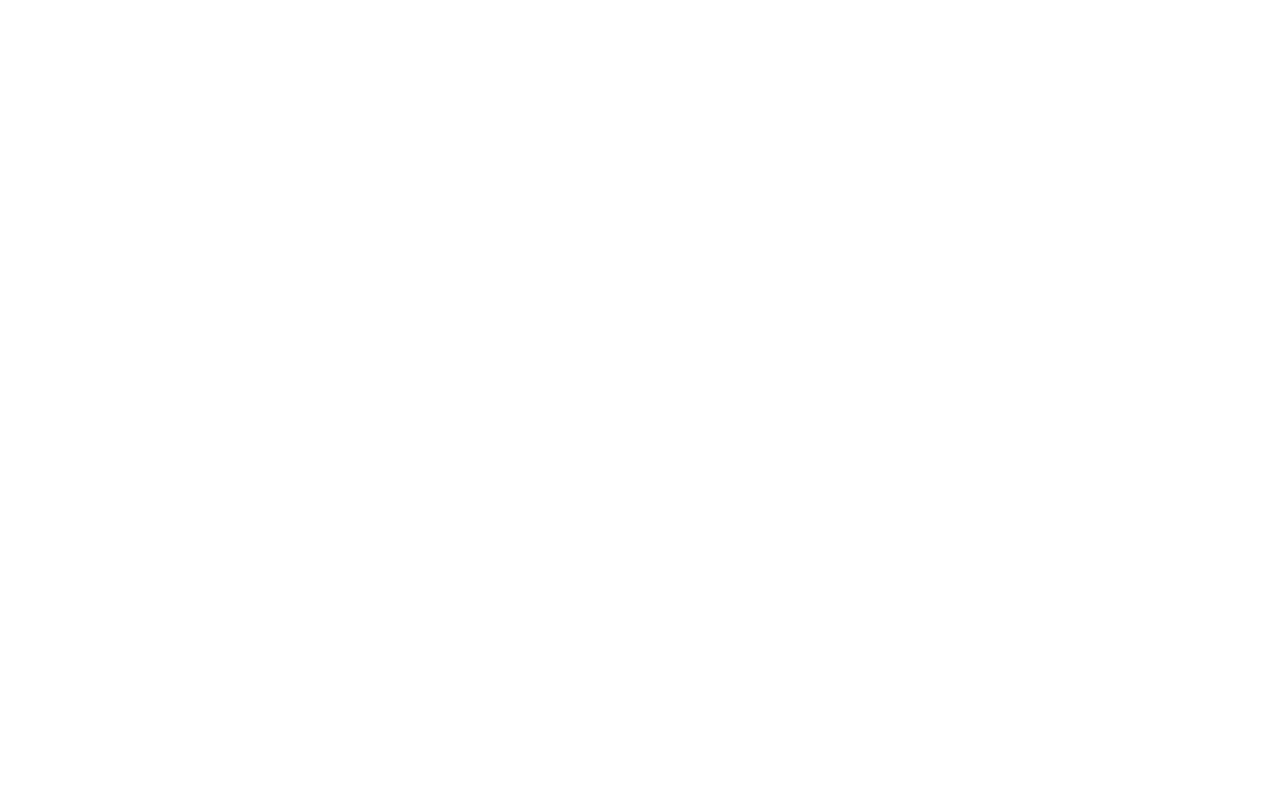
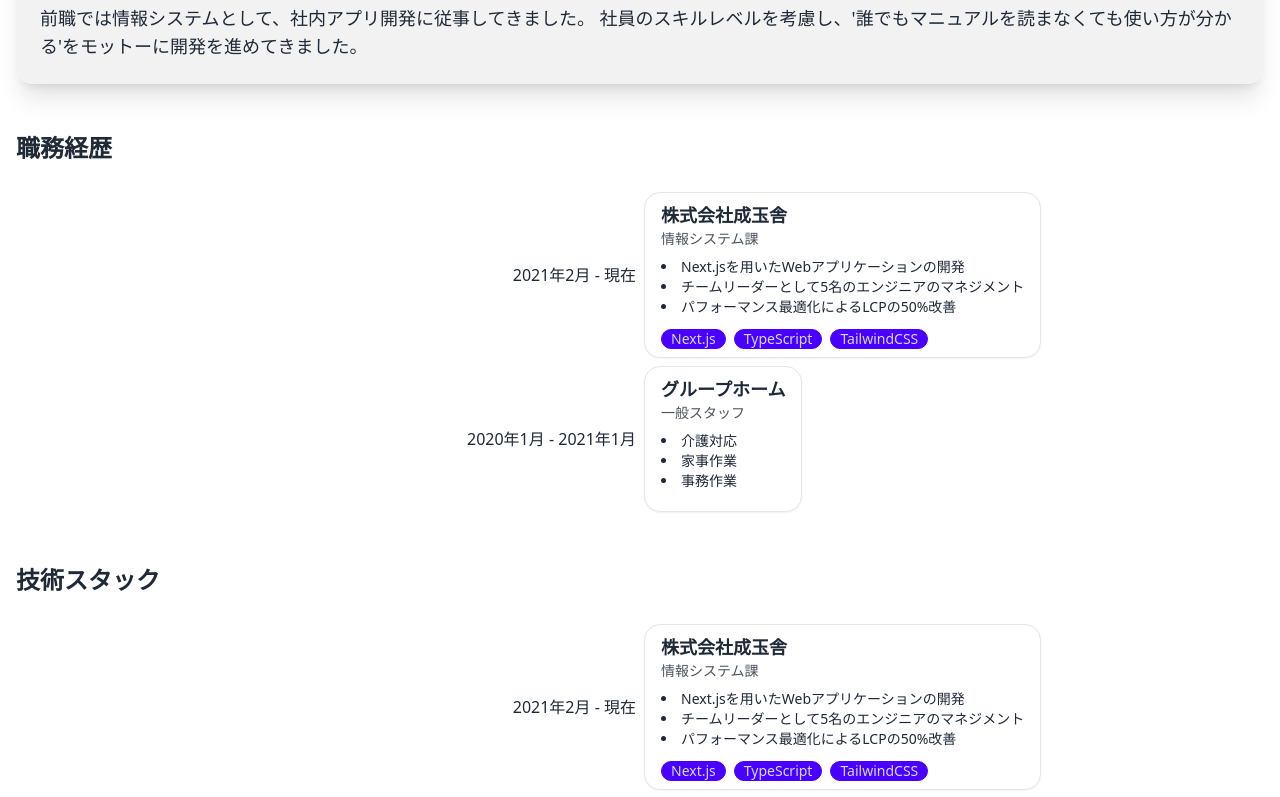
Before and after one commit to aliceferlan/curriculum, a Next.js app in the folder currire/: page /carrier in a window 1280 px wide. Before the commit this address had no page. Shown: the part 240-1037 px from the top of the page. Before the commit the page ends 800 px from the top, so only its background shows below. Built offline with nearby package versions, Linux system fonts and the light colour scheme.

Commit message:
fix:タイポの修正

```diff
--- a/currire/src/app/career/page.tsx
+++ b/currire/src/app/carrier/page.tsx
@@ -1,6 +1,6 @@
-// app/career/page.tsx
+// app/Carrier/page.tsx
 import { Metadata } from "next";
-import Career from "@/components/carrire";
+import Carrier from "@/components/Carrier";
 
 // メタデータの設定
 export const metadata: Metadata = {
@@ -9,11 +9,11 @@ export const metadata: Metadata = {
 };
 
 // 職務経歴ページのメインコンポーネント
-export default function CareerPage() {
+export default function CarrierPage() {
 	return (
 		<main className="container mx-auto px-4 py-8">
 			<h1 className="text-4xl font-bold mb-8 text-center">職務経歴</h1>
-			<Career />
+			<Carrier />
 		</main>
 	);
 }
--- a/currire/src/app/layout.tsx
+++ b/currire/src/app/layout.tsx
@@ -1,7 +1,7 @@
 import type { Metadata } from "next";
 import { Geist, Geist_Mono } from "next/font/google";
 import "./globals.css";
-import Header from "@/components/header";
+import Header from "@/components/Header";
 // import { ThemeProvider } from "next-themes";
 // import Footer from "@/components/layout/Footer";
 
--- a/currire/src/app/page.tsx
+++ b/currire/src/app/page.tsx
@@ -24,7 +24,7 @@ export default function Home() {
 
 			{/* ナビゲーションカード */}
 			<div className="grid md:grid-cols-2 gap-8 max-w-4xl mx-auto">
-				<Link href="/career" className="card">
+				<Link href="/carrier" className="card">
 					<div className="p-6 bg-white hover:bg-gray-300 rounded-lg shadow-lg">
 						<h2 className="text-2xl font-bold mb-2">職務経歴</h2>
 						<p className="text-gray-600">
--- a/currire/src/components/carrire/CareereSkills.tsx
+++ b/currire/src/components/Carrier/CarrierSkills.tsx
@@ -1,29 +1,29 @@
-// components/CareerTimeline.tsx
+// components/CarrierTimeline.tsx
 import Timeline from "daisyui";
 
-interface CareerTimelineProps {
-	careers: CareerEntry[];
+interface CarrierTimelineProps {
+	Carriers: CarrierEntry[];
 }
 
-export function CareerSkills({ careers }: CareerTimelineProps) {
+export function CarrierSkills({ Carriers }: CarrierTimelineProps) {
 	return (
 		<ul className="timeline timeline-vertical">
-			{careers.map((career, index) => (
+			{Carriers.map((Carrier, index) => (
 				<li key={index} className="timeline-item">
-					<div className="timeline-start">{career.period}</div>
+					<div className="timeline-start">{Carrier.period}</div>
 					<div className="timeline-middle"></div>
 					<div className="timeline-end timeline-box">
-						<h3 className="font-bold text-lg">{career.company}</h3>
-						<p className="text-sm opacity-80">{career.position}</p>
+						<h3 className="font-bold text-lg">{Carrier.company}</h3>
+						<p className="text-sm opacity-80">{Carrier.position}</p>
 						<ul className="list-disc list-inside mt-2">
-							{career.description.map((desc, i) => (
+							{Carrier.description.map((desc, i) => (
 								<li key={i} className="text-sm">
 									{desc}
 								</li>
 							))}
 						</ul>
 						<div className="flex flex-wrap gap-2 mt-3">
-							{career.technologies.map((tech, i) => (
+							{Carrier.technologies.map((tech, i) => (
 								<span key={i} className="badge badge-primary">
 									{tech}
 								</span>
--- a/currire/src/components/carrire/CareereTimeline.tsx
+++ b/currire/src/components/Carrier/CarrierTimeline.tsx
@@ -1,28 +1,28 @@
-// components/CareerTimeline.tsx
+// components/CarrierTimeline.tsx
 // import { Timeline } from "react-daisyui";
 
-interface CareerTimelineProps {
-	careers: CareerEntry[];
+interface CarrierTimelineProps {
+	Carriers: CarrierEntry[];
 }
 
-export function CareerTimeline({ careers }: CareerTimelineProps) {
+export function CarrierTimeline({ Carriers }: CarrierTimelineProps) {
 	return (
 		<ul className="timeline timeline-vertical">
-			{careers.map((career, index) => (
+			{Carriers.map((Carrier, index) => (
 				<li key={index} className="timeline-item">
-					<div className="timeline-start">{career.period}</div>
+					<div className="timeline-start">{Carrier.period}</div>
 					<div className="timeline-end timeline-box">
-						<h3 className="font-bold text-lg">{career.company}</h3>
-						<p className="text-sm opacity-80">{career.position}</p>
+						<h3 className="font-bold text-lg">{Carrier.company}</h3>
+						<p className="text-sm opacity-80">{Carrier.position}</p>
 						<ul className="list-disc list-inside mt-2">
-							{career.description.map((desc, i) => (
+							{Carrier.description.map((desc, i) => (
 								<li key={i} className="text-sm">
 									{desc}
 								</li>
 							))}
 						</ul>
 						<div className="flex flex-wrap gap-2 mt-3">
-							{career.technologies.map((tech, i) => (
+							{Carrier.technologies.map((tech, i) => (
 								<span key={i} className="badge badge-primary">
 									{tech}
 								</span>
--- a/currire/src/components/carrire/index.tsx
+++ b/currire/src/components/Carrier/index.tsx
@@ -1,9 +1,8 @@
-// components/Career.tsx
-import { CareerTimeline } from "./CareereTimeline";
-import { CareerSkills } from "./CareereSkills";
+import { CarrierTimeline } from "./CarrierTimeline";
+import { CarrierSkills } from "./CarrierSkills";
 
 // サンプルデータ（実際のデータに置き換えてください）
-const careerData: CareerEntry[] = [
+const CarrierData: CarrierEntry[] = [
 	{
 		company: "株式会社成玉舎",
 		period: "2021年2月 - 現在",
@@ -16,7 +15,7 @@ const careerData: CareerEntry[] = [
 		technologies: ["Next.js", "TypeScript", "TailwindCSS"],
 	},
 	{
-		company: "よこはま夢くらぶ",
+		company: "グループホーム",
 		period: "2020年1月 - 2021年1月",
 		position: "一般スタッフ",
 		description: ["介護対応", "家事作業", "事務作業"],
@@ -24,8 +23,23 @@ const careerData: CareerEntry[] = [
 	},
 	// 他の職歴データ...
 ];
+const skillData: CarrierSkillsProps = {
+	technologies: [
+		{
+			whatSkill: "JavaScript",
+			howLong: "5年",
+		},
+		{
+			whatSkill: "TypeScript",
+			howLong: "3年",
+		},
+		// 他のスキルデータ...
+	],
+};
+const summary =
+	"前職では情報システムとして、社内アプリ開発に従事してきました。\n社員のスキルレベルを考慮し、'誰でもマニュアルを読まなくても使い方が分かる'をモットーに開発を進めてきました。";
 
-export default function Career() {
+export default function Carrier() {
 	return (
 		<div className="space-y-12">
 			{/* 概要セクション */}
@@ -33,22 +47,19 @@ export default function Career() {
 				<h2 className="text-2xl font-semibold mb-4">
 					プロフィール概要
 				</h2>
-				<p className="text-lg">
-					フロントエンド開発を専門とするエンジニアとして、モダンなWeb技術を活用したアプリケーション開発に従事してきました。
-					ユーザー体験の向上とパフォーマンスの最適化に特に注力しています。
-				</p>
+				<p className="text-lg">{summary}</p>
 			</section>
 
 			{/* タイムライン */}
 			<section>
 				<h2 className="text-2xl font-semibold mb-6">職務経歴</h2>
-				<CareerTimeline careers={careerData} />
+				<CarrierTimeline Carriers={CarrierData} />
 			</section>
 
 			{/* スキルセット */}
 			<section>
 				<h2 className="text-2xl font-semibold mb-6">技術スタック</h2>
-				<CareerSkills careers={careerData} />
+				<CarrierSkills Carriers={CarrierData} />
 			</section>
 		</div>
 	);
--- /dev/null
+++ b/currire/src/components/Carrire/CarrierTimeline.tsx
@@ -0,0 +1,36 @@
+// components/CarrierTimeline.tsx
+// import { Timeline } from "react-daisyui";
+
+interface CarrierTimelineProps {
+	Carriers: CarrierEntry[];
+}
+
+export function CarrierTimeline({ Carriers }: CarrierTimelineProps) {
+	return (
+		<ul className="timeline timeline-vertical">
+			{Carriers.map((Carrier, index) => (
+				<li key={index} className="timeline-item">
+					<div className="timeline-start">{Carrier.period}</div>
+					<div className="timeline-end timeline-box">
+						<h3 className="font-bold text-lg">{Carrier.company}</h3>
+						<p className="text-sm opacity-80">{Carrier.position}</p>
+						<ul className="list-disc list-inside mt-2">
+							{Carrier.description.map((desc, i) => (
+								<li key={i} className="text-sm">
+									{desc}
+								</li>
+							))}
+						</ul>
+						<div className="flex flex-wrap gap-2 mt-3">
+							{Carrier.technologies.map((tech, i) => (
+								<span key={i} className="badge badge-primary">
+									{tech}
+								</span>
+							))}
+						</div>
+					</div>
+				</li>
+			))}
+		</ul>
+	);
+}
--- a/currire/src/components/header/index.tsx
+++ b/currire/src/components/header/index.tsx
@@ -12,7 +12,7 @@ const Header = () => {
 			<div className="flex-none">
 				<ul className="menu menu-horizontal px-1">
 					<li>
-						<Link href={"/carry"}>職務経歴</Link>
+						<Link href={"/carrier"}>職務経歴</Link>
 					</li>
 					<li>
 						<Link href={"/history"}>履歴</Link>
--- a/currire/src/types/carrire.ts
+++ b/currire/src/types/carrire.ts
@@ -1,5 +1,5 @@
 // 職歴データの型定義
-interface CareerEntry {
+interface CarrierEntry {
     company: string;
     period: string;
     position: string;
@@ -8,7 +8,7 @@ interface CareerEntry {
 }
 
 // スキルセットコンポーネントのPropsの型定義
-interface CareerSkillsProps {
+interface CarrierSkillsProps {
     technologies: {
         whatSkill: string;
         howLong: string;
```
